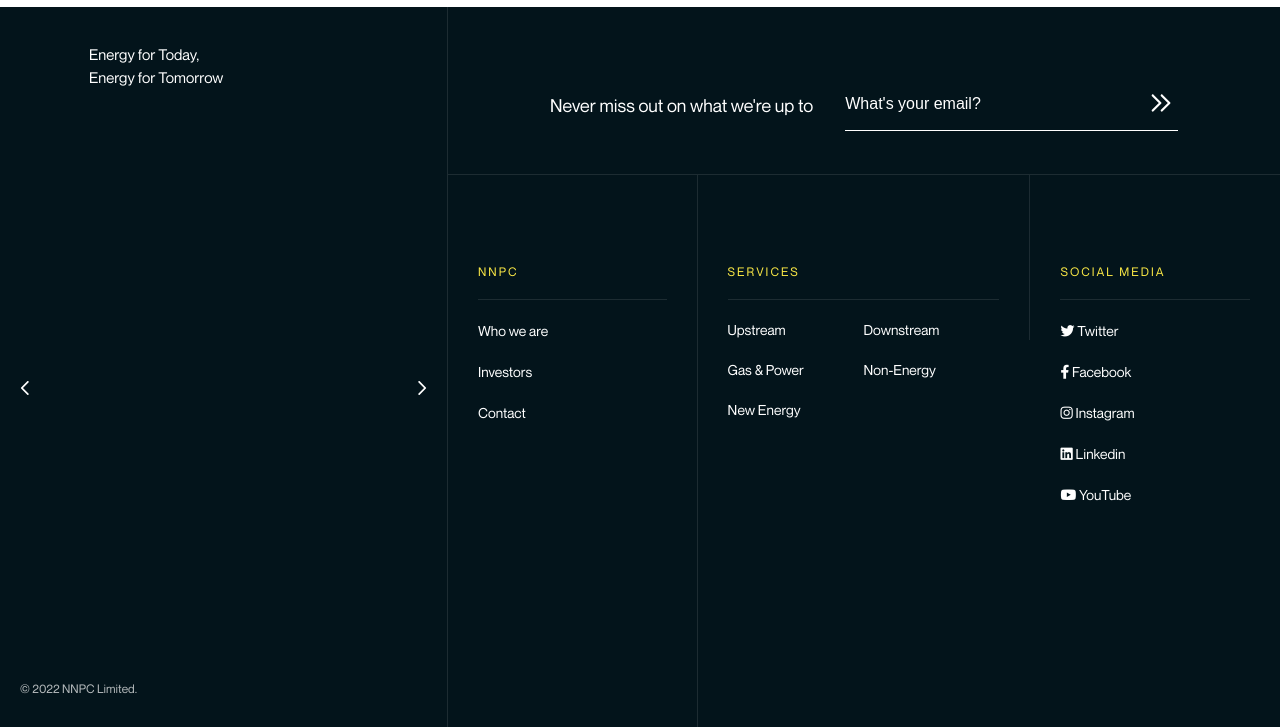
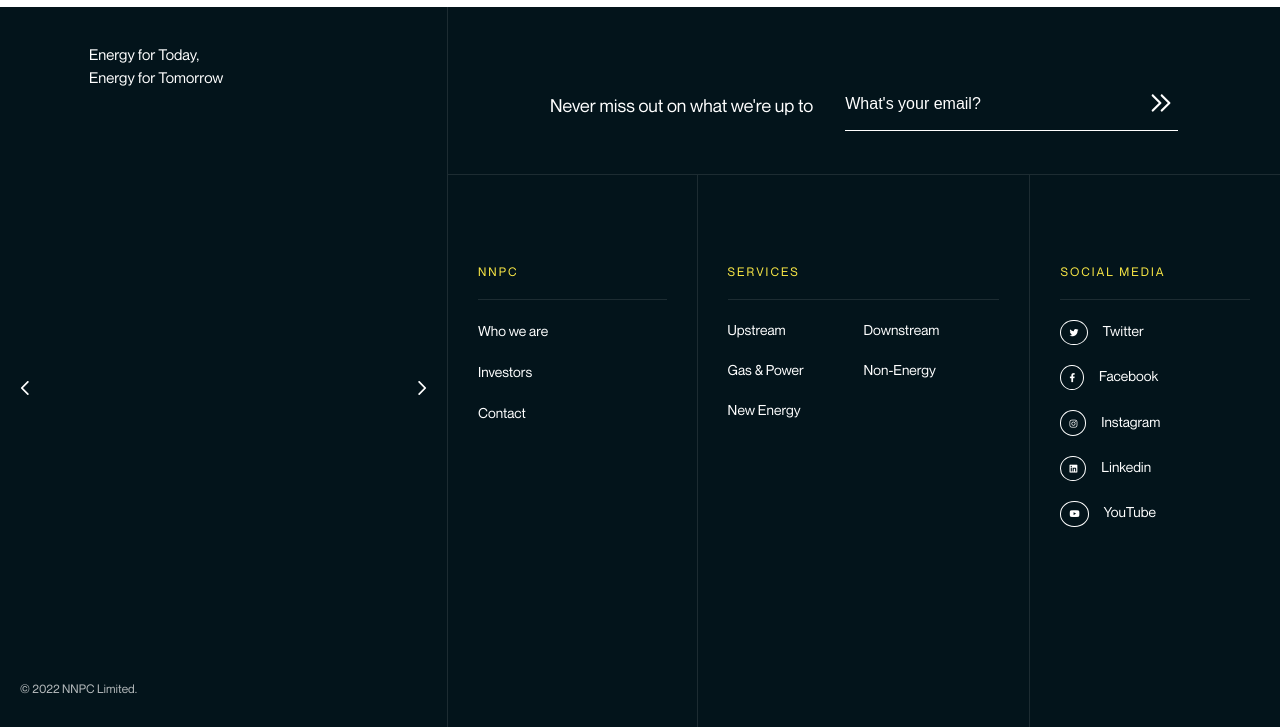
Before and after one commit to godriceeichie/NNPC-Website-Clone, a plain HTML site: page index.html in a window 1280 px wide. Shown: the part 3590-4317 px from the top of the page. Drawn offline with nearby package versions, Linux system fonts and the light colour scheme.

Commit message:
designed the icons in the social media section of the footer

```diff
--- a/stylesheet/style.css
+++ b/stylesheet/style.css
@@ -755,7 +755,7 @@ footer{
 }
 
 .second-footer-links{
-    height: 30%;
+    height: 100%;
     padding: 50px 30px;
     width: 40%;
     border-right: 1px solid hsla(0, 0%, 100%, 0.1);
@@ -774,10 +774,12 @@ footer{
     font-size: 14px;
     font-weight: 400;
     line-height: 20px;
+    display: flex;
+    align-items: center;
 }
 
 .third-footer-links{
-    height: 30%;
+    height: 100%;
     padding: 50px 30px;
     width: 30%;
 }
@@ -794,8 +796,14 @@ footer{
     line-height: 20px;
 }
 
-.third-footer-links ul li a{
-
+.third-footer-links ul li a i{
+    margin-right: 12px;
+    background-color: #03141b;
+    color: white;
+    font-size: 9px;
+    border-radius: 50%;
+    padding: .8em .9em;
+    border: 1px solid white;
 }
 
 @media screen and (min-width: 1440px){
```
